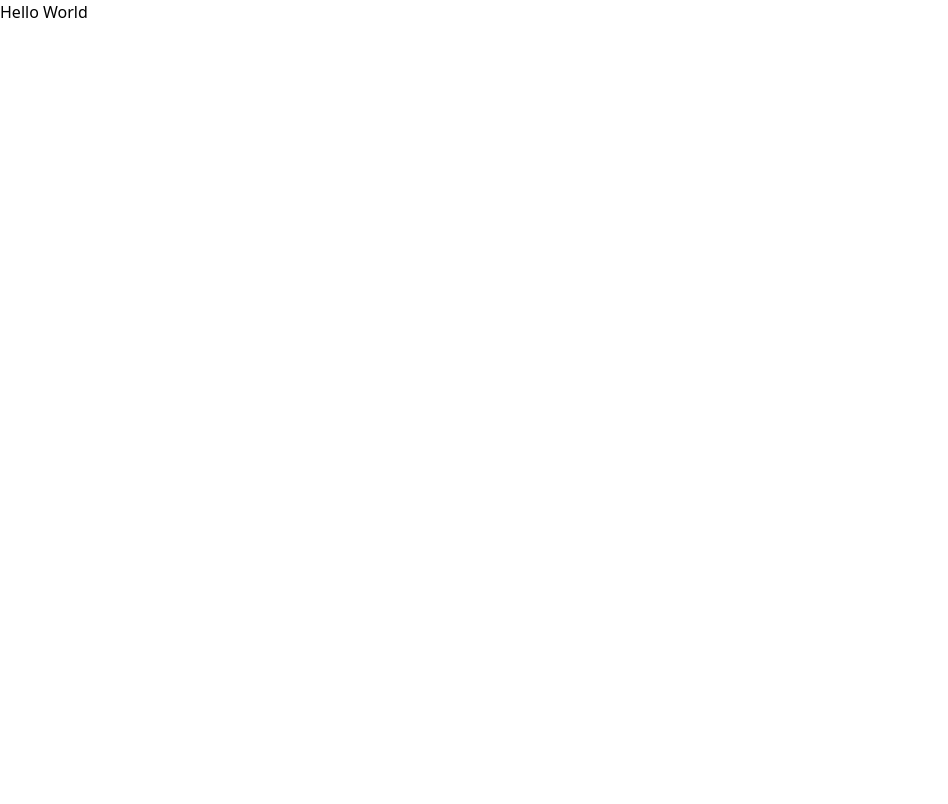
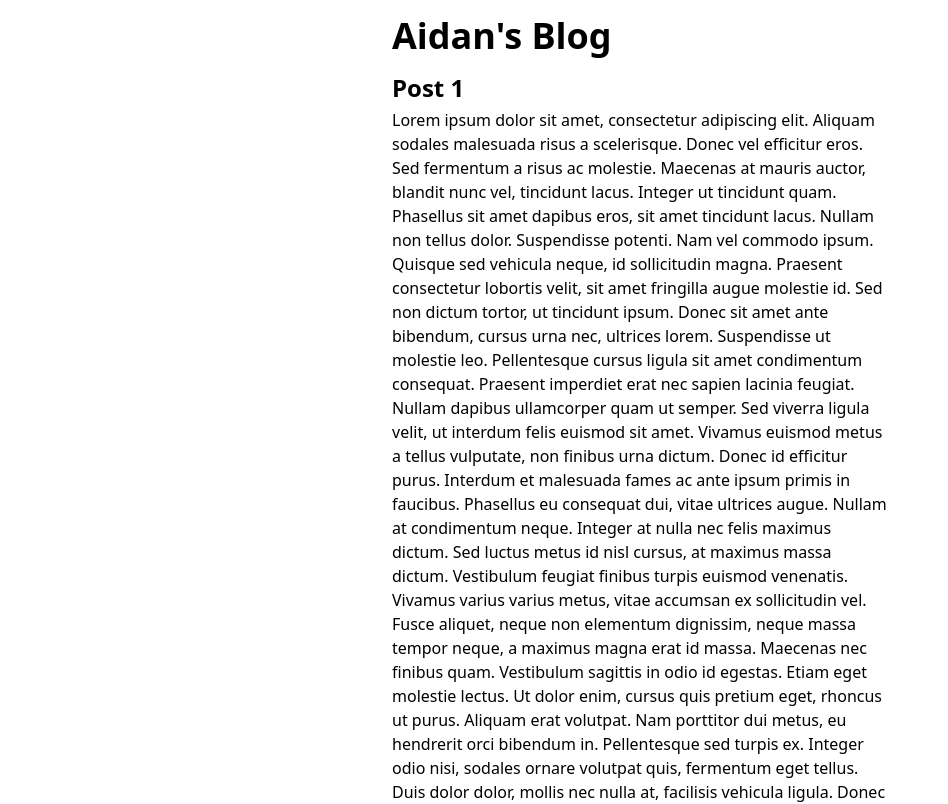
Before and after one commit to aidanrob12/buildr, a React (Vite) app: page / in a window 1280 px wide. Shown: the top 804 px of the page, without its empty margins (0-948 px from the left). Built offline with nearby package versions, Linux system fonts and the light colour scheme.

Commit message:
Centering w/o flexbox

```diff
--- a/src/App.tsx
+++ b/src/App.tsx
@@ -1,7 +1,9 @@
+import BlogHome from "./BlogHome";
+
 function App() {
   return (
     <>
-      <h1>Hello World</h1>
+      <BlogHome />
     </>
   );
 }
--- /dev/null
+++ b/src/BlogHome/index.tsx
@@ -0,0 +1,48 @@
+export default function BlogHome() {
+  return (
+    <main className="font-sans max-w-132 mx-auto space-y-4 p-4">
+      <header>
+        <h1 className="text-4xl font-bold">Aidan's Blog</h1>
+      </header>
+      <article>
+        <h2 className="text-2xl font-bold mb-1">Post 1</h2>
+        <p className="text-md leading-6">
+          Lorem ipsum dolor sit amet, consectetur adipiscing elit. Aliquam
+          sodales malesuada risus a scelerisque. Donec vel efficitur eros. Sed
+          fermentum a risus ac molestie. Maecenas at mauris auctor, blandit nunc
+          vel, tincidunt lacus. Integer ut tincidunt quam. Phasellus sit amet
+          dapibus eros, sit amet tincidunt lacus. Nullam non tellus dolor.
+          Suspendisse potenti. Nam vel commodo ipsum. Quisque sed vehicula
+          neque, id sollicitudin magna. Praesent consectetur lobortis velit, sit
+          amet fringilla augue molestie id. Sed non dictum tortor, ut tincidunt
+          ipsum. Donec sit amet ante bibendum, cursus urna nec, ultrices lorem.
+          Suspendisse ut molestie leo. Pellentesque cursus ligula sit amet
+          condimentum consequat. Praesent imperdiet erat nec sapien lacinia
+          feugiat. Nullam dapibus ullamcorper quam ut semper. Sed viverra ligula
+          velit, ut interdum felis euismod sit amet. Vivamus euismod metus a
+          tellus vulputate, non finibus urna dictum. Donec id efficitur purus.
+          Interdum et malesuada fames ac ante ipsum primis in faucibus.
+          Phasellus eu consequat dui, vitae ultrices augue. Nullam at
+          condimentum neque. Integer at nulla nec felis maximus dictum. Sed
+          luctus metus id nisl cursus, at maximus massa dictum. Vestibulum
+          feugiat finibus turpis euismod venenatis. Vivamus varius varius metus,
+          vitae accumsan ex sollicitudin vel. Fusce aliquet, neque non elementum
+          dignissim, neque massa tempor neque, a maximus magna erat id massa.
+          Maecenas nec finibus quam. Vestibulum sagittis in odio id egestas.
+          Etiam eget molestie lectus. Ut dolor enim, cursus quis pretium eget,
+          rhoncus ut purus. Aliquam erat volutpat. Nam porttitor dui metus, eu
+          hendrerit orci bibendum in. Pellentesque sed turpis ex. Integer odio
+          nisi, sodales ornare volutpat quis, fermentum eget tellus. Duis dolor
+          dolor, mollis nec nulla at, facilisis vehicula ligula. Donec rhoncus
+          eget risus a vestibulum. Praesent mattis diam nec leo faucibus
+          lobortis. Class aptent taciti sociosqu ad litora torquent per conubia
+          nostra, per inceptos himenaeos. Suspendisse porttitor leo eget augue
+          eleifend tincidunt. Morbi mattis tincidunt nibh id scelerisque. Nam
+          eleifend eros dolor, eget ornare nulla vestibulum non. Nulla rhoncus
+          nulla ut lectus rutrum scelerisque in ultrices ex. Nunc mattis tempus
+          orci, non faucibus libero malesuada sit amet. Donec eget erat nisi.
+        </p>
+      </article>
+    </main>
+  );
+}
```
